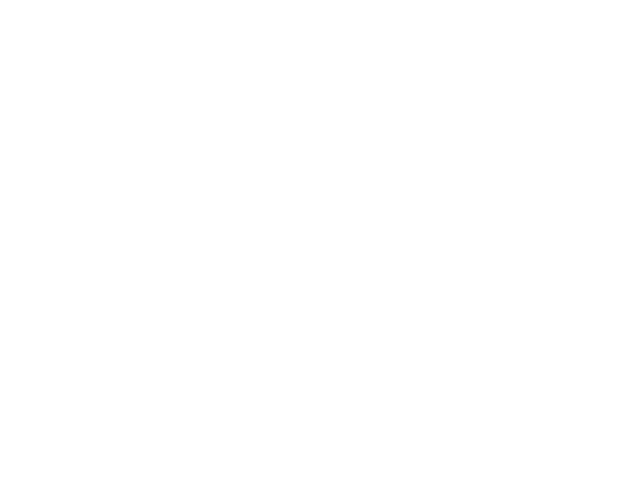
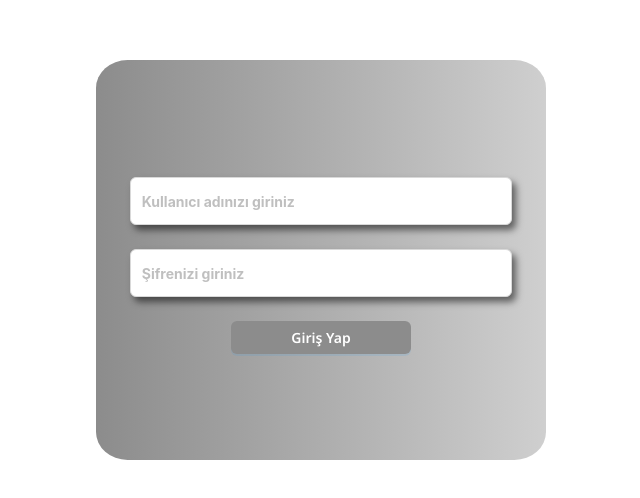
Before and after one commit to kartalgules/Site-Sakinleri-App, a React (Vite) app: page /login in a window 1280 px wide. Before the commit this address had no page. Shown: the part 290-788 px from the top of the page, without its empty margins (319-959 px from the left). Built offline with nearby package versions, Linux system fonts and the light colour scheme.

Commit message:
update continues

```diff
--- a/src/App.jsx
+++ b/src/App.jsx
@@ -1,15 +1,16 @@
 /* eslint-disable no-unused-vars */
-import React from "react";
-import {LoginProvider} from "./context/LoginContext";
+import { useContext } from "react";
+import LoginContext from "./context/LoginContext";
 import Login from "./pages/Login";
 import Logout from "./pages/Logout";
 
 function App() {
+  const data = useContext(LoginContext)
+  console.log(data.login)
   return (
-    <LoginProvider>
-      <Logout />
-      <Login />
-    </LoginProvider>
+    <>
+      {data.login ? <Login /> : <Logout />}
+    </>
   );
 }
 
--- a/src/context/LoginContext.jsx
+++ b/src/context/LoginContext.jsx
@@ -5,7 +5,7 @@ import { createContext, useState } from "react";
 const LoginContext = createContext();
 
 export const LoginProvider = ({ children }) => {
-  const [login, setLogin] = useState('false');
+  const [login, setLogin] = useState(false);
 
   const values = {
     login,
--- a/src/main.jsx
+++ b/src/main.jsx
@@ -1,12 +1,15 @@
 /* eslint-disable no-unused-vars */
-import { BrowserRouter } from 'react-router-dom'
-import React from 'react'
-import ReactDOM from 'react-dom/client'
-import App from './App.jsx'
-import style from './styles/Main.module.css'
+import { BrowserRouter } from "react-router-dom";
+import { LoginProvider } from "./context/LoginContext.jsx";
+import React from "react";
+import ReactDOM from "react-dom/client";
+import App from "./App.jsx";
+import style from "./styles/Main.module.css";
 
-ReactDOM.createRoot(document.getElementById('root')).render(
+ReactDOM.createRoot(document.getElementById("root")).render(
   <BrowserRouter>
-    <App />
-  </BrowserRouter>,
-)
+    <LoginProvider>
+      <App />
+    </LoginProvider>
+  </BrowserRouter>
+);
--- a/src/pages/Login/Logout.jsx
+++ b/src/pages/Login/Logout.jsx
@@ -1,14 +1,18 @@
 /* eslint-disable no-unused-vars */
-import React from "react";
+import { useContext } from "react";
 import style from '../../styles/Logout.module.css'
 import { NavLink } from "react-router-dom";
+import LoginContext from "../../context/LoginContext";
 
 function Logout() {
+  const data = useContext(LoginContext);
+
   const handleOut = () => {
-    localStorage.clear();
-    console.log("Çıkış yapıldı")
-    // isLogin = false;
+    setTimeout(()=>{
+      data.setLogin(false)
+    },1000)
   }
+
   return (
     <div className={style.logout}>
       <h2>Çıkış yapmak istediğinize emin misiniz?</h2>
--- a/src/pages/Logout.jsx
+++ b/src/pages/Logout.jsx
@@ -1,16 +1,15 @@
 import Home from "./Logout/Home";
-// import Descriptions from "./Logout/Desciprions";
-
-import {useContext} from "react";
-import LoginContext from "../context/LoginContext";
+import Login from "./Logout/Login";
+import Singin from "./Logout/Singin";
 import { Route, Routes } from "react-router-dom";
 
 function Logout() {
-  const data = useContext(LoginContext)
 
   return (
     <Routes>
-      <Route path="/" exact="true" component={<Home data={data} />}/>
+      <Route path="/main" element={<Home />}/>
+      <Route path="/singin" element={<Singin />}/>
+      <Route path="/login" element={<Login />}/>
     </Routes>
   )
 }
--- a/src/pages/Logout/Login.jsx
+++ b/src/pages/Logout/Login.jsx
@@ -11,8 +11,11 @@ function Login() {
   const [loginCheck, setLoginCheck] = useState("");
   const cheking = () => {
     setLoginCheck(
-      data.login ? <p style={{color : "green"}}>Giriş Başarılı</p> : <p style={{color:"red"}}>Giriş Başarısız.Tekrar Deneyin</p>
+      data.login ? <p style={{color : "green"}}>Giriş Başarılı <br />Yönlendiriliyorsunuz..</p> : <p style={{color:"red"}}>Giriş Başarısız.Tekrar Deneyin</p>
       );
+      setTimeout(()=>{
+        data.login && data.setLogin(true);
+      },2000)
   };
 
   const onFinish = (values) => {
```
Also changed, not shown: src/pages/Login.jsx (line endings or trailing spaces).
